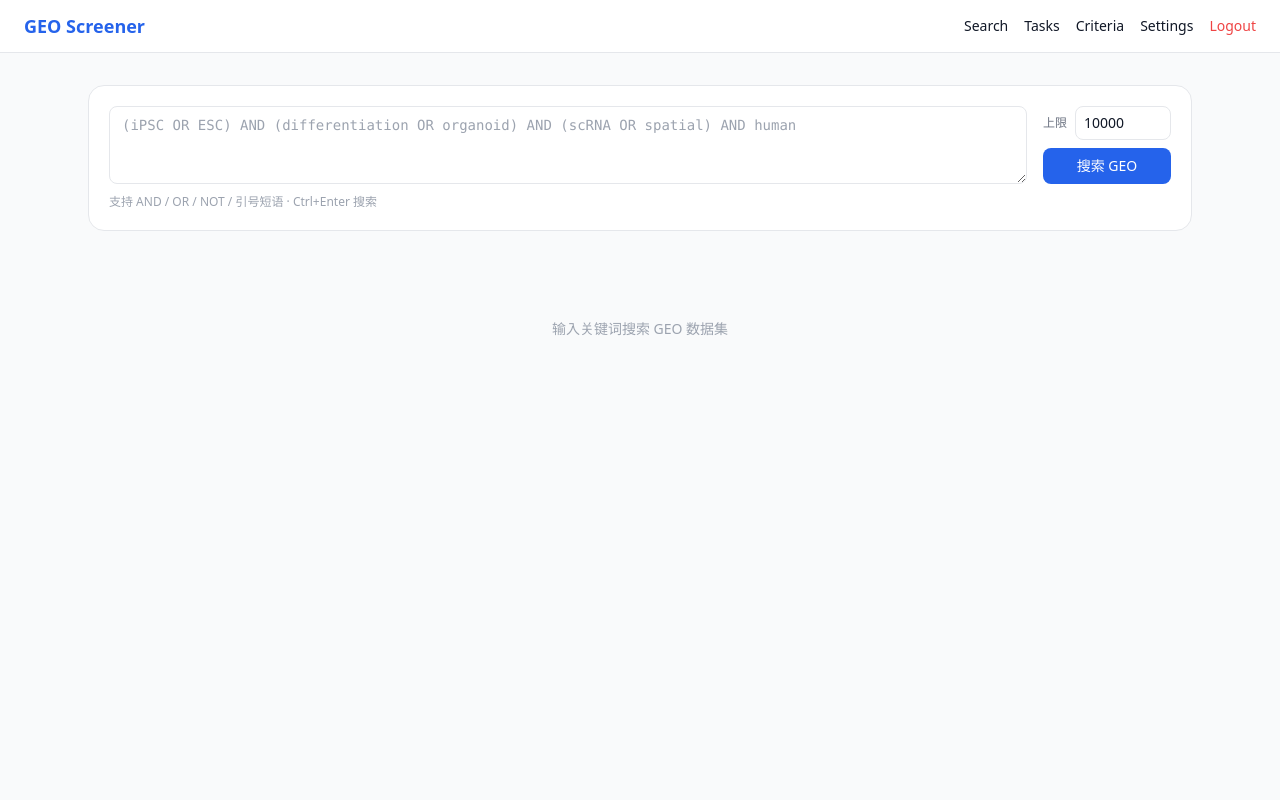
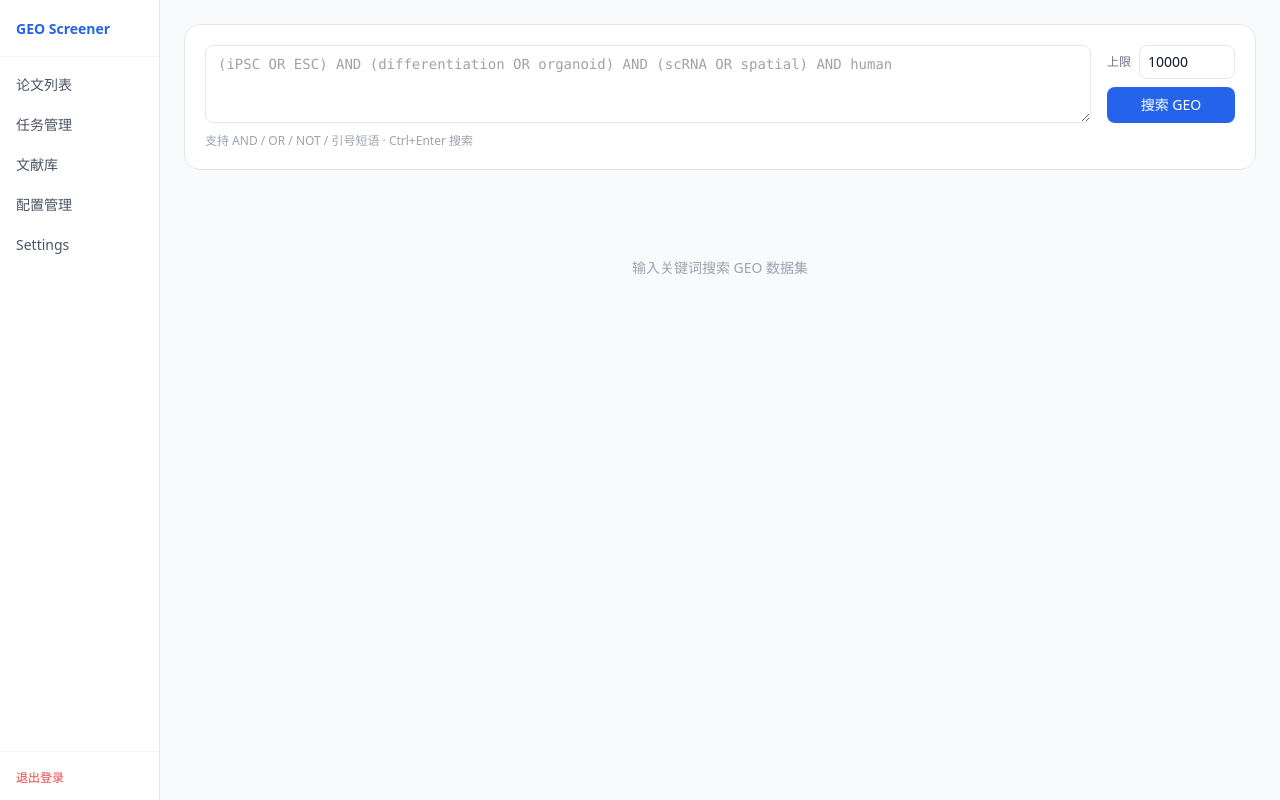
Before and after one commit to lzzsh/GEO_Screener, a FastAPI app: page /search in a window 1280 px wide. Run offline with FastAPI, Linux system fonts and the light colour scheme; some libraries are stand-ins or nearby versions.

Commit message:
feat: replace top nav with left sidebar

```diff
--- a/frontend/templates/base.html
+++ b/frontend/templates/base.html
@@ -8,18 +8,25 @@
   <script defer src="https://cdn.jsdelivr.net/npm/alpinejs@3.x.x/dist/cdn.min.js"></script>
   <script src="/static/app.js"></script>
 </head>
-<body class="bg-gray-50 text-gray-900 min-h-screen">
-  <nav class="bg-white border-b border-gray-200 px-6 py-3 flex items-center justify-between">
-    <a href="/search" class="font-semibold text-blue-600 text-lg">GEO Screener</a>
-    <div class="flex gap-4 text-sm">
-      <a href="/search" class="hover:text-blue-600">Search</a>
-      <a href="/tasks-list" class="hover:text-blue-600">Tasks</a>
-      <a href="/criteria-page" class="hover:text-blue-600">Criteria</a>
-      <a href="/settings" class="hover:text-blue-600">Settings</a>
-      <button @click="logout()" class="text-red-500 hover:text-red-700">Logout</button>
+<body class="bg-gray-50 text-gray-900 min-h-screen flex">
+  <!-- Left Sidebar -->
+  <aside class="w-40 bg-white border-r border-gray-200 fixed h-full flex flex-col z-10">
+    <div class="px-4 py-4 border-b border-gray-100">
+      <a href="/search" class="font-semibold text-blue-600 text-sm">GEO Screener</a>
     </div>
-  </nav>
-  <main class="max-w-6xl mx-auto px-6 py-8">
+    <nav class="flex-1 py-2 overflow-y-auto">
+      <a href="/search" class="block px-4 py-2.5 text-sm text-gray-600 hover:bg-gray-50 hover:text-gray-900">论文列表</a>
+      <a href="/tasks-list" class="block px-4 py-2.5 text-sm text-gray-600 hover:bg-gray-50 hover:text-gray-900">任务管理</a>
+      <a href="/library" class="block px-4 py-2.5 text-sm text-gray-600 hover:bg-gray-50 hover:text-gray-900">文献库</a>
+      <a href="/criteria-page" class="block px-4 py-2.5 text-sm text-gray-600 hover:bg-gray-50 hover:text-gray-900">配置管理</a>
+      <a href="/settings" class="block px-4 py-2.5 text-sm text-gray-600 hover:bg-gray-50 hover:text-gray-900">Settings</a>
+    </nav>
+    <div class="px-4 py-3 border-t border-gray-100">
+      <button @click="logout()" class="text-xs text-red-500 hover:text-red-700">退出登录</button>
+    </div>
+  </aside>
+  <!-- Main Content -->
+  <main class="ml-40 flex-1 px-6 py-6 min-w-0">
     {% block content %}{% endblock %}
   </main>
 </body>
```
